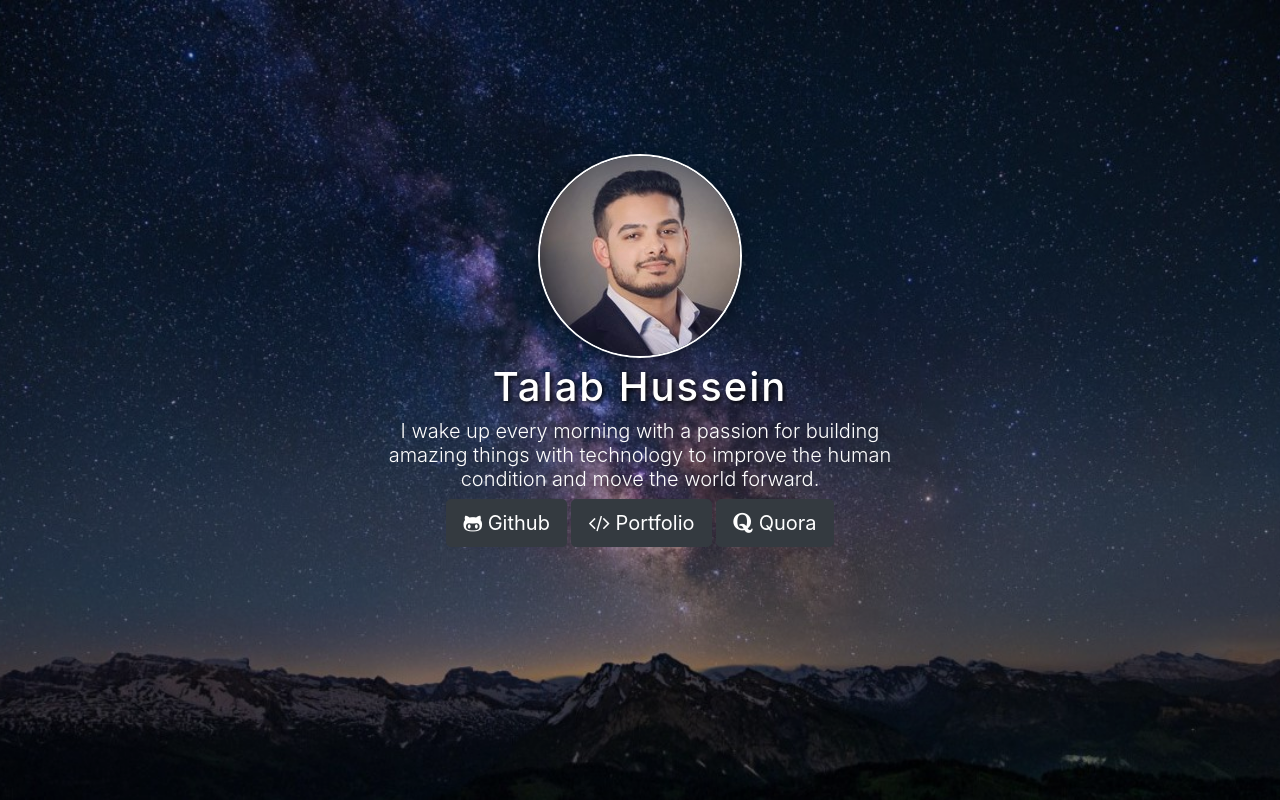
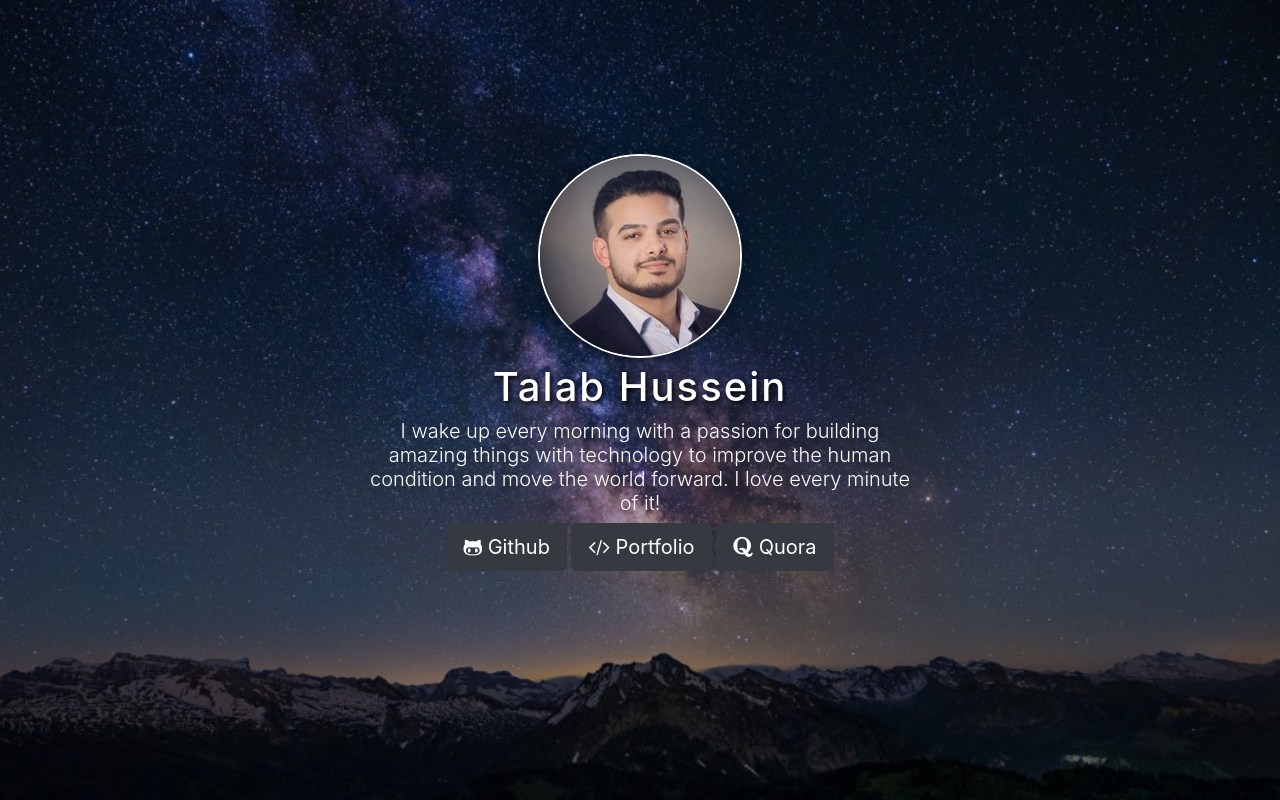
Before and after one commit to TalabH/my-website, a plain HTML site: page index.html in a window 1280 px wide. Drawn offline with nearby package versions, Linux system fonts and the light colour scheme.

Commit message:
Update index.html

```diff
--- a/index.html
+++ b/index.html
@@ -32,7 +32,7 @@
           <div class="col-md-6">
             <img class="profile-pic" src="img/talab.jpeg">
             <h1  class="profile-name">Talab Hussein</h1>
-            <h2 class="lead">I wake up every morning with a passion for building amazing things with technology to improve the human condition and move the world forward.</h2>
+            <h2 class="lead">I wake up every morning with a passion for building amazing things with technology to improve the human condition and move the world forward. I love every minute of it!</h2>
             <a href="https://github.com/talabh" class="btn btn-dark btn-lg" target="_blank"><i class="fa fa-github-alt"></i> Github</a>
             <a href="https://devpost.com/TalabH" class="btn btn-dark btn-lg" target="_blank"><i class="fa fa-code"></i> Portfolio</a>
             <a href="https://www.quora.com/profile/Talab-Hussein" class="btn btn-dark btn-lg" target="_blank"><i class="fa fa-quora"></i> Quora</a>
```
